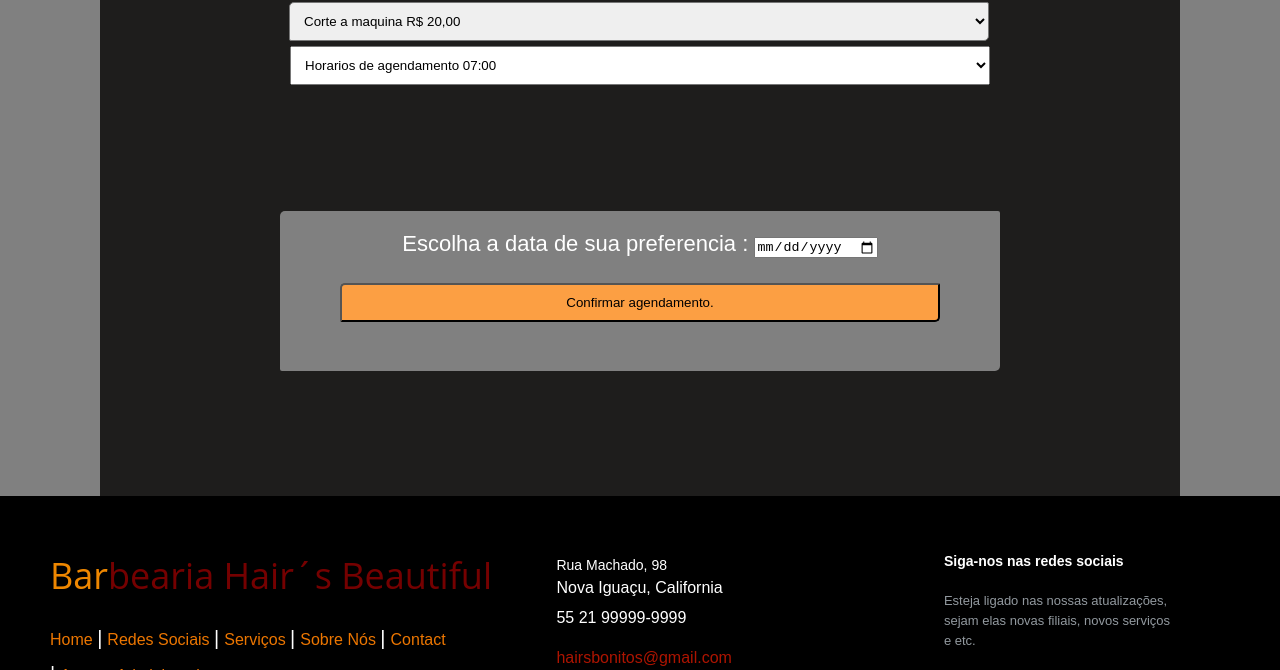
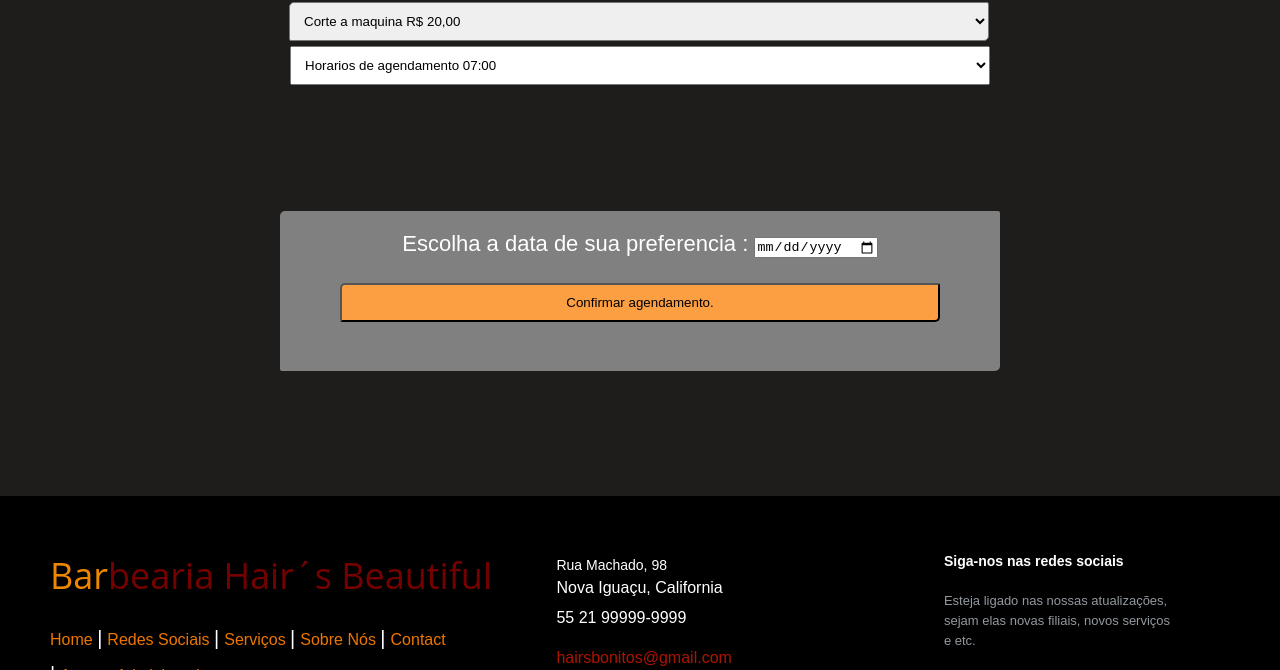
Before and after one commit to DiegoDeJesuss/Agendamento-Barbearia, a plain HTML site: page agendar 1.0/index.html in a window 1280 px wide. Shown: the part 326-996 px from the top of the page. Drawn offline with Linux system fonts and the light colour scheme.

Commit message:
Update style.css
alteração de Fonte

```diff
--- a/agendar 1.0/style.css
+++ b/agendar 1.0/style.css
@@ -5,7 +5,7 @@
 
 
 body{
-    background-color: gray;
+    background: #1e1d1c;
 }
 
 .menu{
@@ -72,7 +72,7 @@ a{
 
 .container{
   font-family: Arial, Helvetica, sans-serif;
-  font-style: bold;
+
   font-size: 22px;
 }
 
@@ -86,6 +86,7 @@ a{
     padding: 10px;
     right: 1px;
     top: 80px;
+
 }
 
 
```
